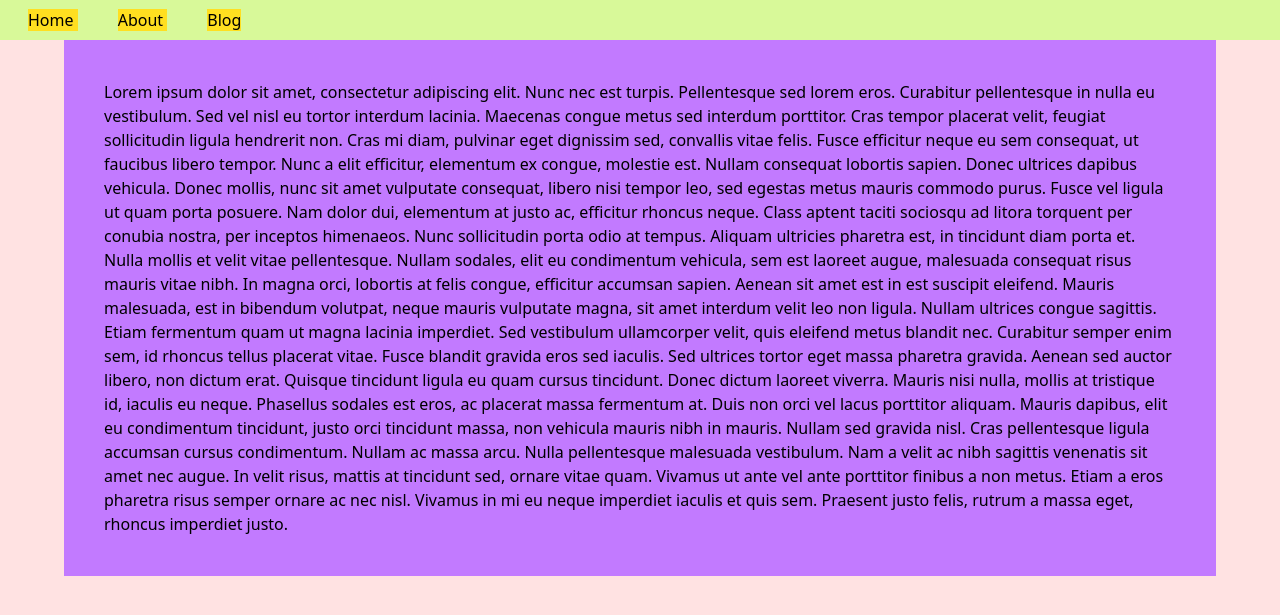
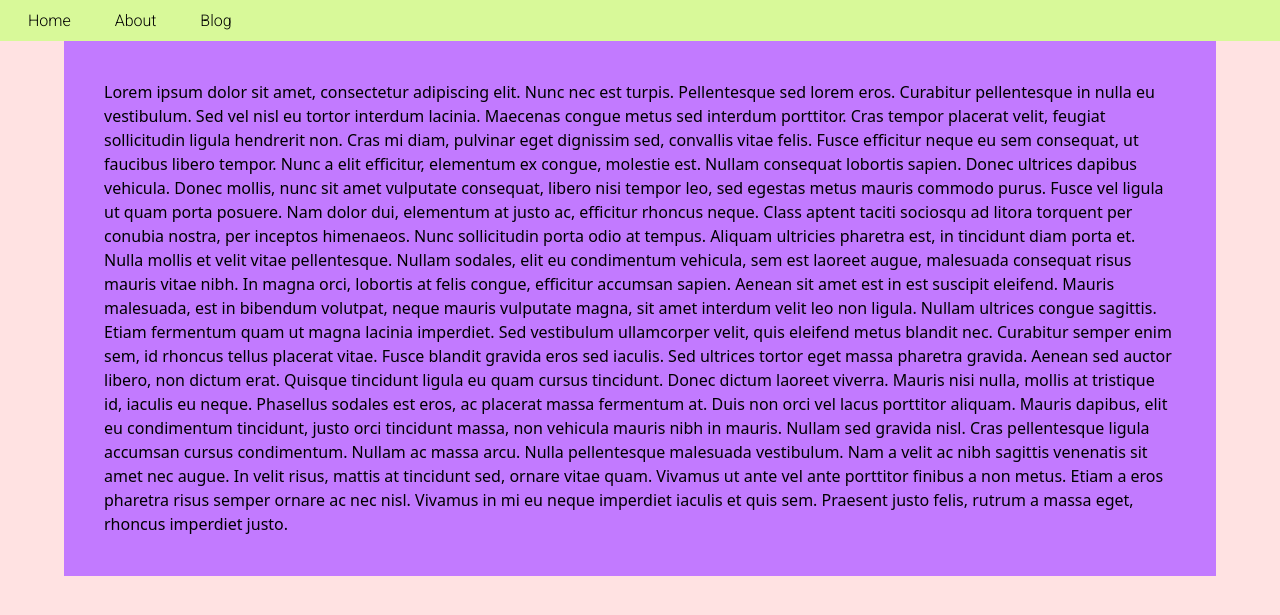
Before and after one commit to psi241/psi241.github.io, a Jekyll site: the page built from index.html, in a window 1280 px wide. Shown: the top 615 px of the page. Built offline with Jekyll 4.4.1, drawn with Linux system fonts in a browser that asks for light colours.

Commit message:
Add fonts

```diff
--- a/_includes/navigation.html
+++ b/_includes/navigation.html
@@ -1,6 +1,6 @@
 <nav>
     {% for item in site.data.navigation %}
-    <a href="{{item.link}}" class = "navbar-item font-arial h-10 bg-yellow-300 m-5">
+    <a href="{{item.link}}" class = "navbar-item font-arial h-10 m-5 roboto-header">
         {{ item.name }}
     </a>
     {% endfor %}
--- a/assets/css/index.css
+++ b/assets/css/index.css
@@ -3,6 +3,27 @@
   --navbar-height: 40pt;
 }
 
+@import url('https://fonts.googleapis.com/css2?family=Noto+Sans:ital,wght@0,100..900;1,100..900&family=Roboto:ital,wght@0,100;0,300;0,400;0,500;0,700;0,900;1,100;1,300;1,400;1,500;1,700;1,900&display=swap');
+
+.roboto-header {
+  font-family: "Roboto", sans-serif;
+  font-optical-sizing: auto;
+  font-weight: 300;
+  font-style: normal;
+  font-variation-settings:
+    "wdth" 100;
+}
+
+
+.noto-sans-font {
+  font-family: "Noto Sans", sans-serif;
+  font-optical-sizing: auto;
+  font-weight: <weight>;
+  font-style: normal;
+  font-variation-settings:
+    "wdth" 100;
+}
+
 .main-content {
     color: blue;
 }
```
